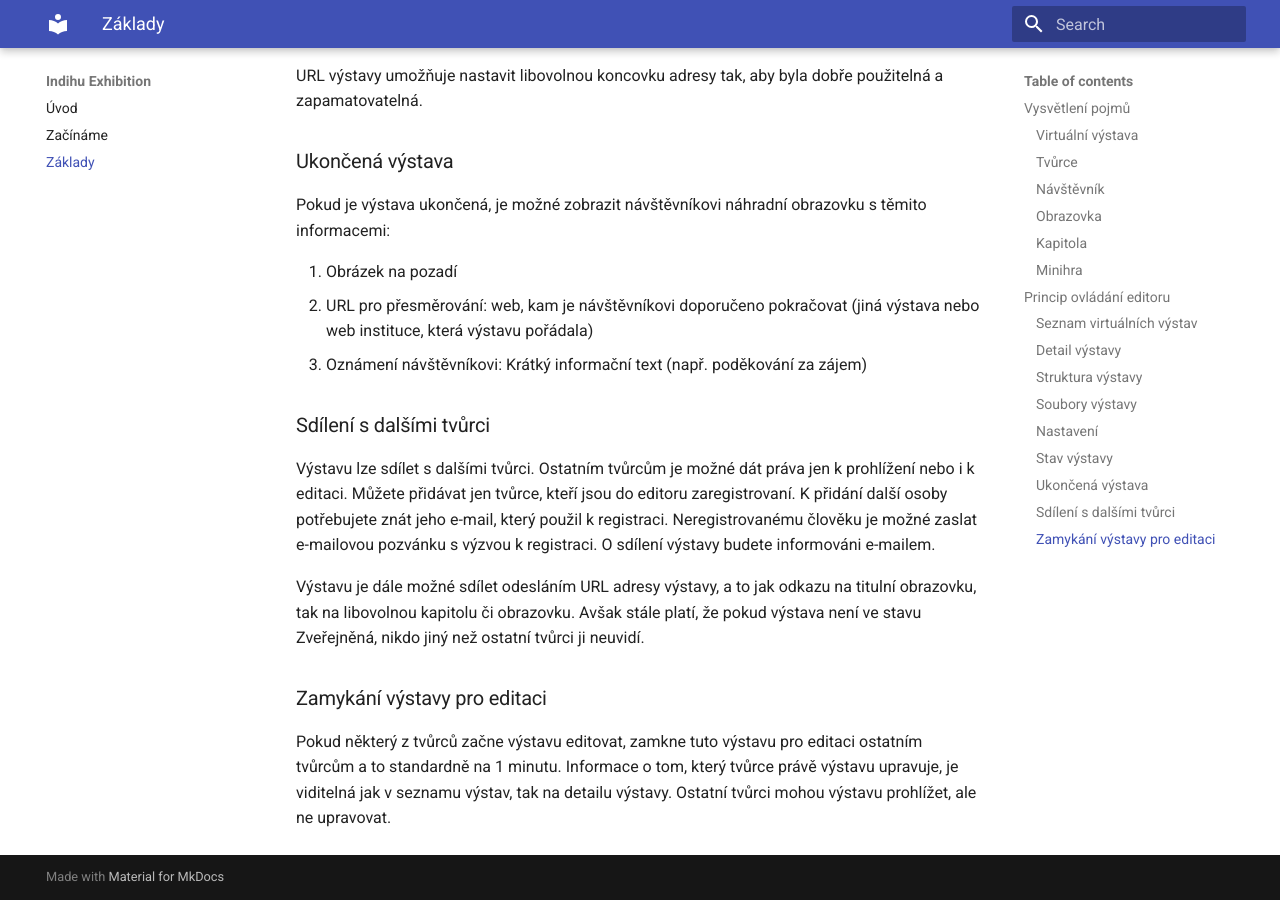
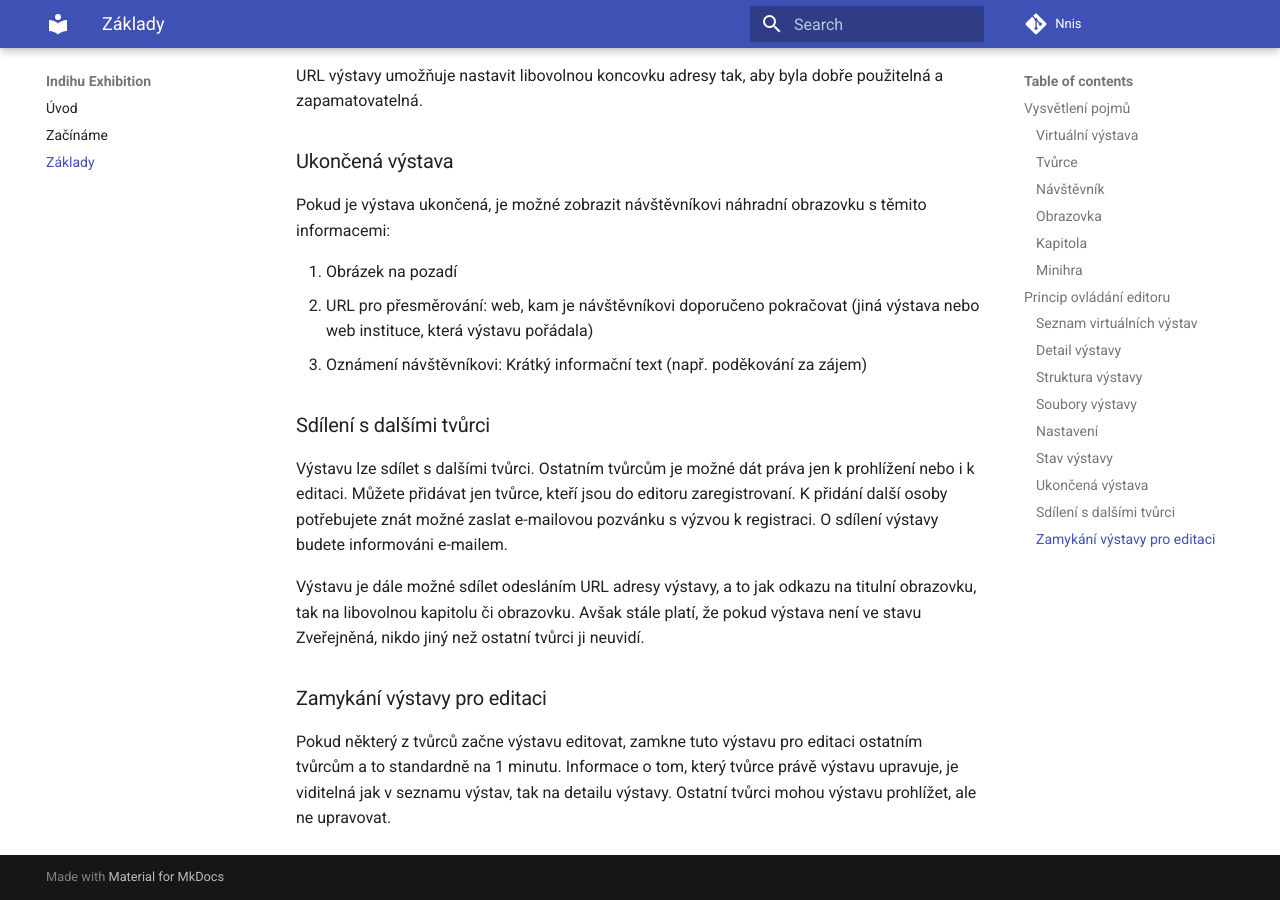
Before and after one commit to nnis/indihu-manual, an MkDocs documentation site: the page built from docs/zaklady.md, in a window 1280 px wide and 900 px high, scrolled down 4663 px. Built offline with MkDocs 1.6.1 and Material for MkDocs 9.7.7, drawn with Linux system fonts in a browser that asks for light colours.

Commit message:
Fix images paths

```diff
--- a/docs/zaklady.md
+++ b/docs/zaklady.md
@@ -87,9 +87,9 @@
 jako je přejmenování výstavy, sdílení výstavy či její části, export
 výstavy, změna stavu výstavy, zkopírování výstavy či smazání výstavy.
 
-![](/img/uvod1-a.jpg)
+![](img/uvod1-a.jpg)
 
-![](/img/uvod2-b-seznam.jpg)
+![](img/uvod2-b-seznam.jpg)
 
 ### Detail výstavy
 
@@ -99,7 +99,7 @@
 (4). Po založení výstavy obsahuje obrazovku Úvod výstavy (5), možnost
 přidání obrazovky (6) a Závěr výstavy (7).
 
-![](/img/detail-vystavy-1.jpg)
+![](img/detail-vystavy-1.jpg)
 
 Všechny změny, které tvůrce na detailu výstavy udělá, jsou okamžitě
 ukládány, není zde žádné tlačítko Uložit.
@@ -125,7 +125,7 @@
 Každou stránku lze upravovat, zobrazit náhled nebo smazat pomocí menu
 (9).
 
-![](/img/struktura-vystavy.jpg)
+![](img/struktura-vystavy.jpg)
 
 ### Soubory výstavy
 
@@ -145,7 +145,7 @@
   - URL výstavy (2)
   - Informace návštěvníkovi v případě, že je výstava již ukončená (3)
 
-![](/img/nastaveni.jpg)
+![](img/nastaveni.jpg)
 
 ### Stav výstavy
 
@@ -183,7 +183,6 @@
 Výstavu lze sdílet s dalšími tvůrci. Ostatním tvůrcům je možné dát práva
 jen k prohlížení nebo i k editaci. Můžete přidávat jen tvůrce, kteří
 jsou do editoru zaregistrovaní. K přidání další osoby potřebujete znát
-jeho e-mail, který použil k registraci. Neregistrovanému člověku je
 možné zaslat e-mailovou pozvánku s výzvou k registraci. O sdílení
 výstavy budete informováni e-mailem.
 
--- a/mkdocs.yml
+++ b/mkdocs.yml
@@ -4,7 +4,7 @@
     - 'Úvod': 'index.md'
     - 'Začínáme': 'zaciname.md'
     - 'Základy': 'zaklady.md'
-
+repo_url: https://nnis.github.io/indihu-manual/
 markdown_extensions:
   - toc:
       permalink: '#'
```
